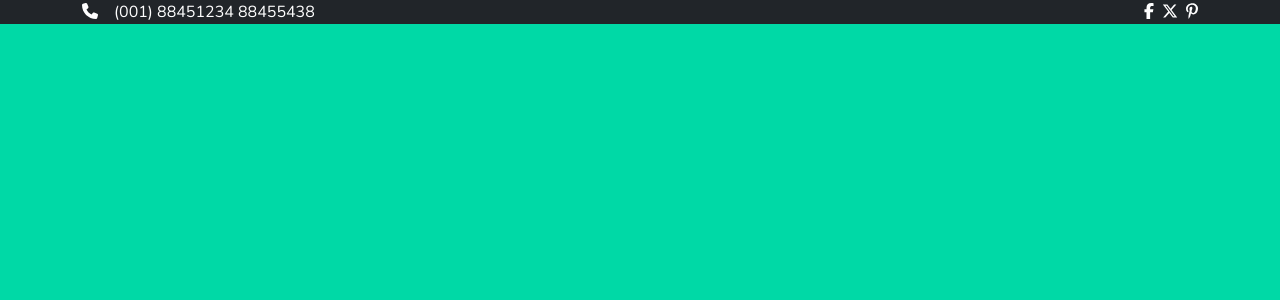
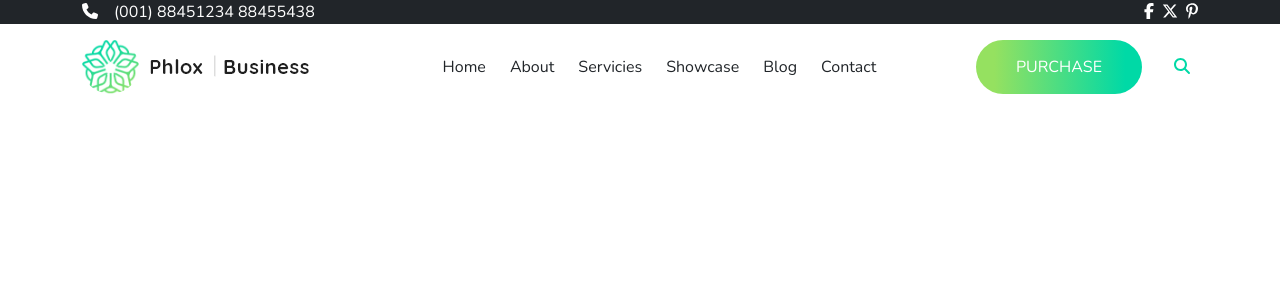
Before and after one commit to antoniodalterio/proj-html-vuejs, a Vue app: page / in a window 1280 px wide. Shown: the top 300 px of the page. Built offline with nearby package versions, Linux system fonts and the light colour scheme.

Commit message:
feat: HeaderBottom

```diff
--- a/src/assets/scss/_partials/_common.scss
+++ b/src/assets/scss/_partials/_common.scss
@@ -1 +1,11 @@
 @use './variables' as *;
+
+.ad-btn {
+  border-radius: 50px;
+  padding: 15px 40px;
+  background: $bg-gradient;
+  background: linear-gradient(90deg, $bg-gradient 11%, $bg-body 90%);
+
+  text-transform: uppercase;
+  color: white;
+}
--- a/src/assets/scss/_partials/_reset.scss
+++ b/src/assets/scss/_partials/_reset.scss
@@ -1,3 +1,7 @@
 a {
   all: unset;
 }
+
+button {
+  all: unset;
+}
--- a/src/assets/scss/_partials/_variables.scss
+++ b/src/assets/scss/_partials/_variables.scss
@@ -1,2 +1,3 @@
 $bg-body: #00d9a6;
+$bg-gradient: #95e160;
 $fontNunito: 'Nunito';
--- a/src/assets/scss/style.scss
+++ b/src/assets/scss/style.scss
@@ -6,6 +6,5 @@
 @use '_partials/reset' as *;
 
 body {
-  background-color: $bg-body;
   font-family: $fontNunito;
 }
--- a/src/components/components-header/HeaderBottom.vue
+++ b/src/components/components-header/HeaderBottom.vue
@@ -1,6 +1,93 @@
 <script>
 export default {
   name: 'HeaderBottom',
+  data() {
+    return {
+      nav: [
+        {
+          name: 'Home',
+          link: '#',
+          target: '_self',
+        },
+        {
+          name: 'About',
+          link: '#',
+          target: '_self',
+        },
+        {
+          name: 'Servicies',
+          link: '#',
+          target: '_self',
+        },
+        {
+          name: 'Showcase',
+          link: '#',
+          target: '_self',
+        },
+        {
+          name: 'Blog',
+          link: '#',
+          target: '_self',
+        },
+        {
+          name: 'Contact',
+          link: '#',
+          target: '_self',
+        },
+      ],
+
+      isActive: false,
+    };
+  },
+  methods: {
+    showInput() {
+      this.isActive = !this.isActive;
+      console.log(this.isActive);
+    },
+  },
+  computed: {
+    display() {
+      if (this.isActive) {
+        return 'd-inline-block';
+      } else return 'd-none';
+    },
+  },
 };
 </script>
-<template></template>
+<template>
+  <div class="container py-3 d-flex justify-content-between align-items-center">
+    <img src="../../assets/img/cropped-Group-39-2x.png" alt="Logo" />
+    <ul class="d-flex gap-4 my-0">
+      <li v-for="li in nav" class="list-group">
+        <a :href="li.link" :target="li.target">{{ li.name }}</a>
+      </li>
+    </ul>
+    <div class="d-flex gap-4">
+      <button class="ad-btn">purchase</button>
+      <div class="d-flex align-items-center">
+        <div class="mx-2 icon-glass" @click="showInput()">
+          <font-awesome-icon icon="fa-solid fa-magnifying-glass" />
+        </div>
+        <input
+          type="text"
+          name="search-area"
+          id="search"
+          class="border-0 bg-trasparent col-auto"
+          :class="display"
+          @keyup.enter="showInput()"
+        />
+      </div>
+    </div>
+  </div>
+</template>
+
+<style scoped lang="scss">
+@use '../../assets/scss/_partials/variables' as *;
+.icon-glass {
+  color: $bg-body;
+}
+
+input {
+  outline: 1px solid $bg-body;
+}
+</style>
--- a/src/main.js
+++ b/src/main.js
@@ -18,8 +18,9 @@ import { faPhone } from '@fortawesome/free-solid-svg-icons';
 import { faFacebookF } from '@fortawesome/free-brands-svg-icons';
 import { faXTwitter } from '@fortawesome/free-brands-svg-icons';
 import { faPinterestP } from '@fortawesome/free-brands-svg-icons';
+import { faMagnifyingGlass } from '@fortawesome/free-solid-svg-icons';
 
 /* add icons to the library */
-library.add(faPhone, faFacebookF, faXTwitter, faPinterestP);
+library.add(faPhone, faFacebookF, faXTwitter, faPinterestP, faMagnifyingGlass);
 
 createApp(App).component('font-awesome-icon', FontAwesomeIcon).mount('#app');
```
Also changed, not shown: src/assets/img/cropped-Group-39-2x.png (added).
